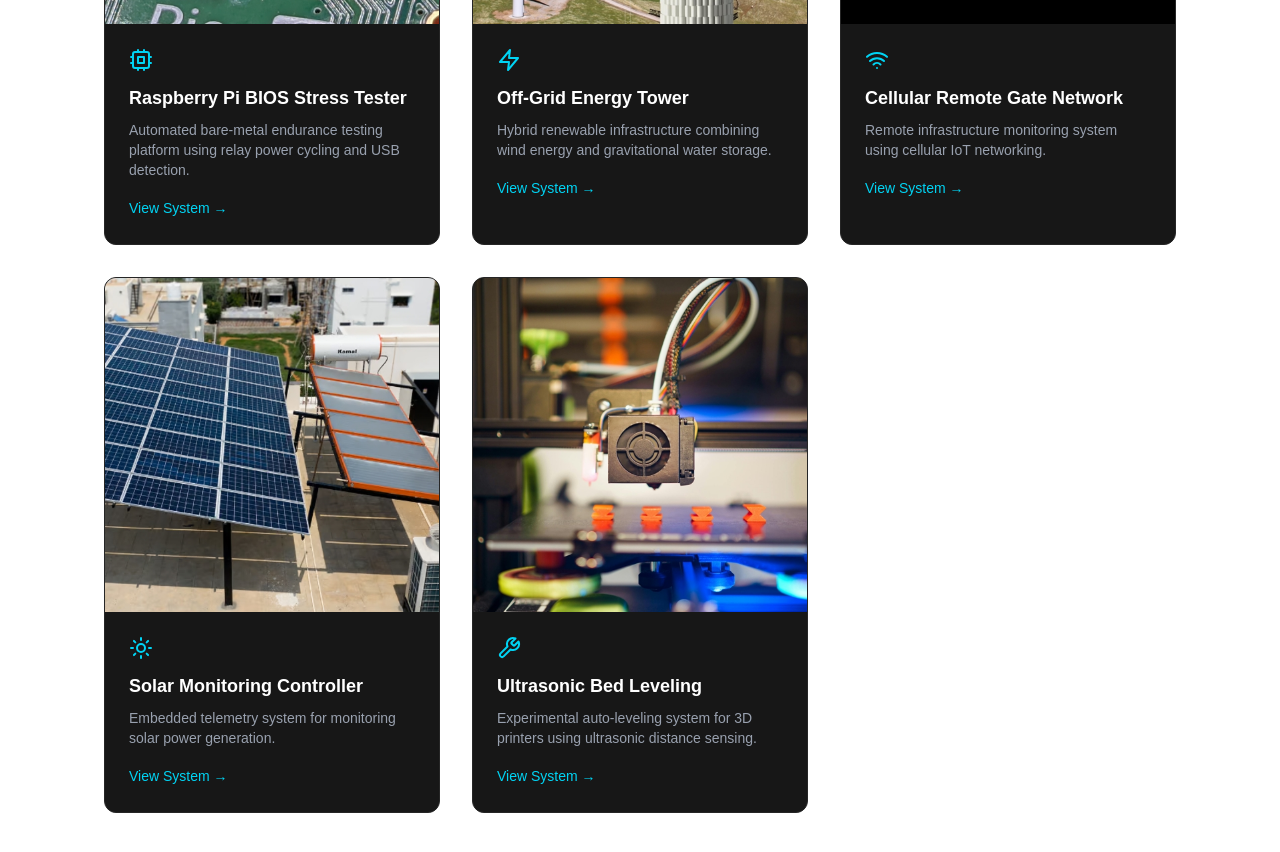
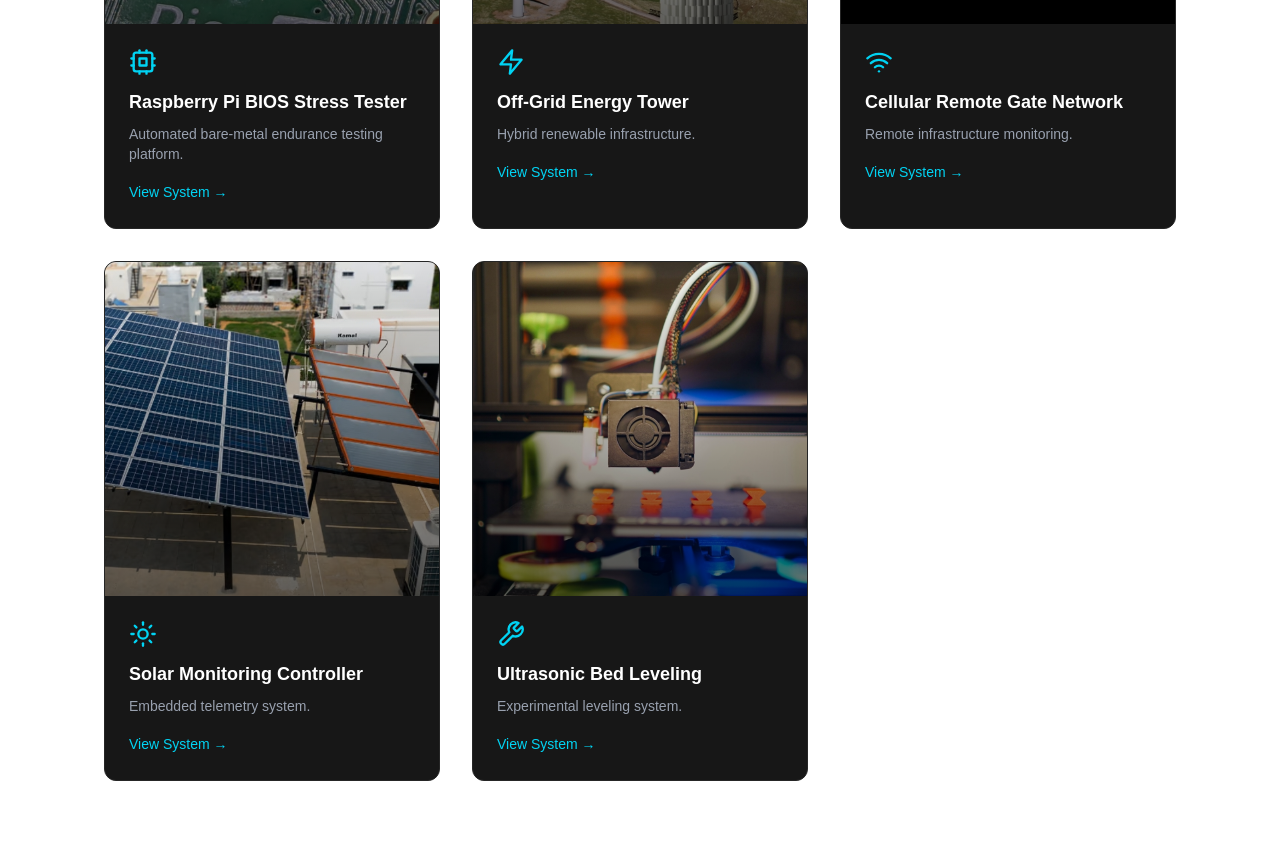
Before and after one commit to kyledwha/kyle-portfolio, a Next.js app: page / in a window 1280 px wide. Shown: the part 920-1772 px from the top of the page. After the commit the page ends 1741 px from the top, so only its background shows below. Built offline with nearby package versions, Linux system fonts and the light colour scheme.

Commit message:
fix Next.js server/client icon issue

```diff
--- a/app/components/ProjectCard.tsx
+++ b/app/components/ProjectCard.tsx
@@ -2,50 +2,76 @@
 
 import Image from "next/image"
 import { motion } from "framer-motion"
+import { Cpu, Zap, Wifi, Sun, Wrench } from "lucide-react"
 
-export default function ProjectCard({project}) {
+/**
+ * Map string → icon component
+ * (Fixes Next.js server/client boundary issue)
+ */
+const iconMap: Record<string, any> = {
+  cpu: Cpu,
+  zap: Zap,
+  wifi: Wifi,
+  sun: Sun,
+  wrench: Wrench,
+}
 
-const Icon = project.icon
+type Project = {
+  slug: string
+  title: string
+  summary: string
+  image: string
+  icon: string
+}
 
-return(
+export default function ProjectCard({ project }: { project: Project }) {
+  const Icon = iconMap[project.icon] || Cpu
 
+  return (
     <motion.div
-whileHover={{scale:1.05}}
-className="rounded-xl overflow-hidden border border-neutral-800 bg-neutral-900 hover:border-cyan-500 transition"
+      whileHover={{ scale: 1.05 }}
+      transition={{ type: "spring", stiffness: 200, damping: 15 }}
+      className="rounded-xl overflow-hidden border border-neutral-800 bg-neutral-900 hover:border-cyan-500 transition cursor-pointer"
     >
-
+      {/* IMAGE */}
+      <div className="relative">
         <Image
           src={project.image}
           alt={project.title}
           width={600}
           height={400}
+          className="object-cover"
         />
 
+        {/* subtle glow overlay */}
+        <div className="absolute inset-0 bg-gradient-to-t from-black/60 to-transparent" />
+      </div>
+
+      {/* CONTENT */}
       <div className="p-6">
 
-<Icon className="mb-3 text-cyan-400"/>
+        {/* ICON */}
+        <Icon className="mb-3 text-cyan-400" size={28} />
 
+        {/* TITLE */}
         <h3 className="text-lg font-semibold mb-2">
           {project.title}
         </h3>
 
+        {/* SUMMARY */}
         <p className="text-gray-400 text-sm mb-4">
           {project.summary}
         </p>
 
+        {/* LINK */}
         <a
           href={`/projects/${project.slug}`}
-className="text-cyan-400 text-sm"
+          className="text-cyan-400 text-sm inline-flex items-center gap-1 hover:gap-2 transition-all"
         >
-
           View System →
-
         </a>
 
       </div>
-
     </motion.div>
-
   )
-
 }
--- a/app/data/projects.ts
+++ b/app/data/projects.ts
@@ -5,41 +5,41 @@ export const projects = [
 {
 slug:"bios-tester",
 title:"Raspberry Pi BIOS Stress Tester",
-icon:Cpu,
+icon:"cpu",
 image:"/projects/bios.jpg",
-summary:"Automated bare-metal endurance testing platform using relay power cycling and USB detection."
+summary:"Automated bare-metal endurance testing platform."
 },
 
 {
 slug:"energy-tower",
 title:"Off-Grid Energy Tower",
-icon:Zap,
+icon:"zap",
 image:"/projects/energy.jpg",
-summary:"Hybrid renewable infrastructure combining wind energy and gravitational water storage."
+summary:"Hybrid renewable infrastructure."
 },
 
 {
 slug:"gate-network",
 title:"Cellular Remote Gate Network",
-icon:Wifi,
+icon:"wifi",
 image:"/projects/gate.jpg",
-summary:"Remote infrastructure monitoring system using cellular IoT networking."
+summary:"Remote infrastructure monitoring."
 },
 
 {
 slug:"solar-controller",
 title:"Solar Monitoring Controller",
-icon:Sun,
+icon:"sun",
 image:"/projects/solar.jpg",
-summary:"Embedded telemetry system for monitoring solar power generation."
+summary:"Embedded telemetry system."
 },
 
 {
 slug:"ultrasonic-leveling",
 title:"Ultrasonic Bed Leveling",
-icon:Wrench,
+icon:"wrench",
 image:"/projects/printer.jpg",
-summary:"Experimental auto-leveling system for 3D printers using ultrasonic distance sensing."
+summary:"Experimental leveling system."
 }
 
 ]
--- a/app/projects/[slug]/page.tsx
+++ b/app/projects/[slug]/page.tsx
@@ -1,4 +1,14 @@
 import { projects } from "../../data/projects"
+
+import { Cpu, Zap, Wifi, Sun, Wrench } from "lucide-react"
+
+const iconMap:any = {
+cpu: Cpu,
+zap: Zap,
+wifi: Wifi,
+sun: Sun,
+wrench: Wrench
+}
 
 export default function ProjectPage({ params }: { params: { slug: string } }) {
 
@@ -6,8 +16,7 @@ const project = projects.find(p => p.slug === params.slug)
 
 if(!project) return <div>Not found</div>
 
-const Icon = project.icon
-
+const Icon = iconMap[project.icon]
 return(
 
 <div className="min-h-screen bg-black text-white p-10">
```
Lines whose indentation alone changed are shown as unchanged.
